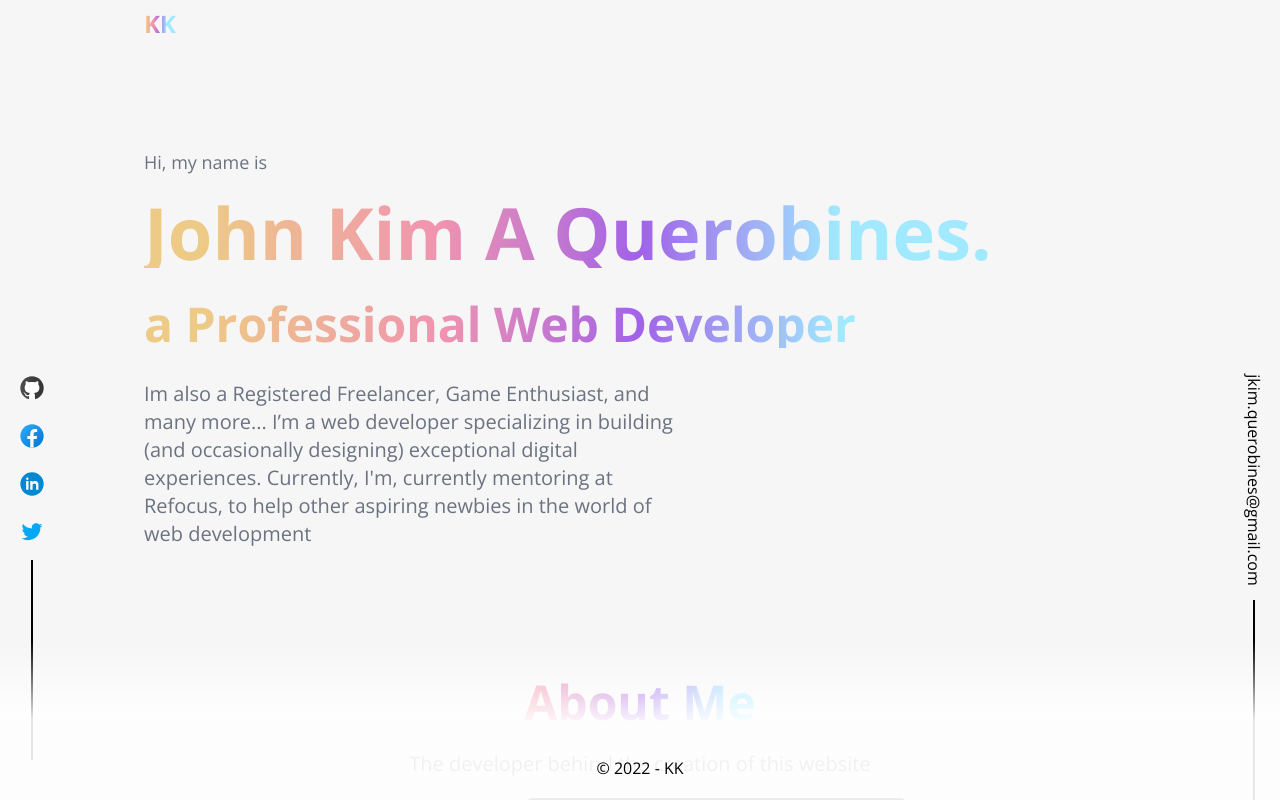
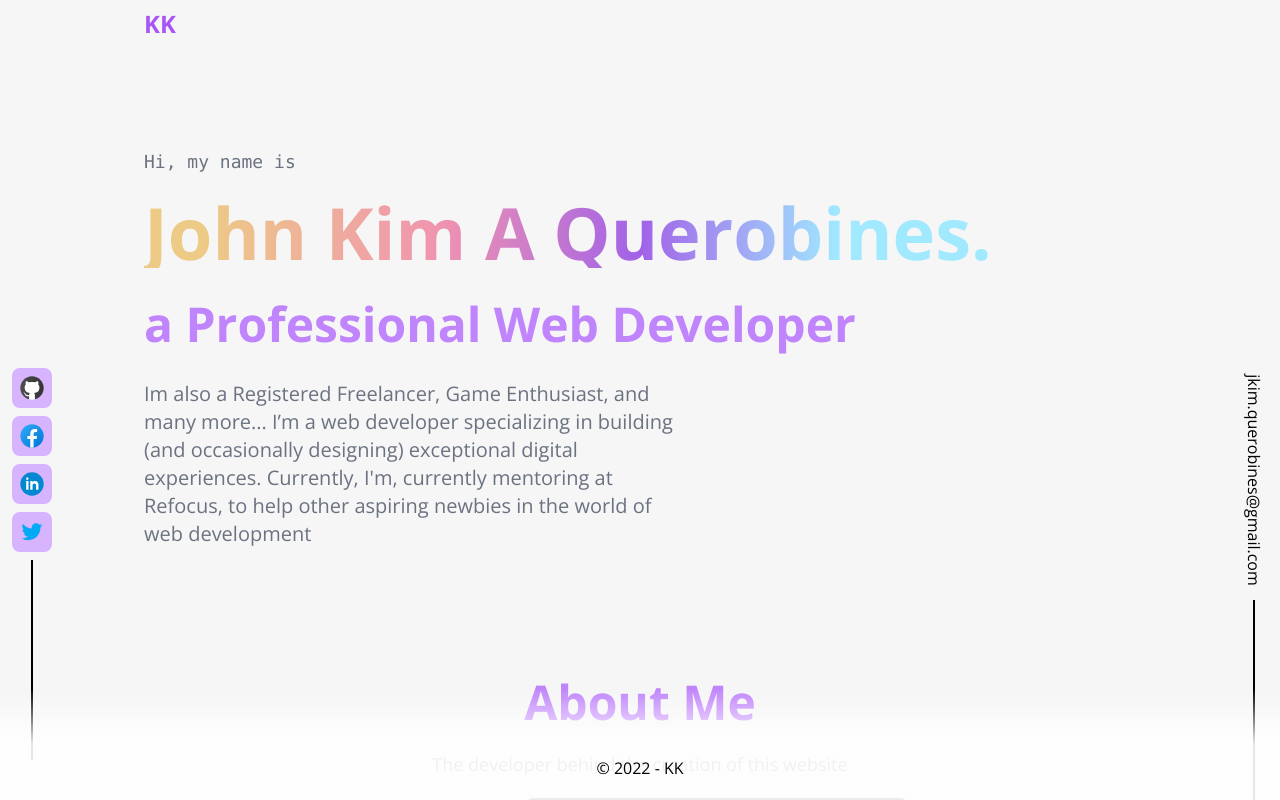
Before and after one commit to Kerubi-5/thekims-portfolio, a Next.js app: page / in a window 1280 px wide. Shown: the top 800 px of the page. Built offline with nearby package versions, Linux system fonts and the light colour scheme.

Commit message:
adds darkmode

```diff
--- a/components/common/Footer.tsx
+++ b/components/common/Footer.tsx
@@ -21,8 +21,21 @@ const Footer = () => {
             hsla(255, 100%, 100%, 0.9) 50%
           );
           width: 100%;
-          height: 10rem;
+          height: 7rem;
           z-index: -1;
+        }
+
+        @media (prefers-color-scheme: dark) {
+          footer::after {
+            background-image: linear-gradient(
+              180deg,
+              hsla(222.222, 47%, 11%, 0),
+              hsla(222.222, 47%, 11%, 1) 50%
+            );
+          }
+          footer p {
+            color: white;
+          }
         }
       `}</style>
     </footer>
--- a/components/common/Layout.tsx
+++ b/components/common/Layout.tsx
@@ -2,7 +2,15 @@ import Footer from "./Footer";
 import Navbar from "./Navbar";
 import { Github, Facebook, LinkedIn, Twitter } from "components/icons";
 import ScrollToTop from "components/ui/ScrollToTop";
+import { Open_Sans } from "next/font/google";
 
+const openSans = Open_Sans({
+  weight: ["400", "500", "700"],
+  style: ["normal"],
+  fallback: ["sans-serif"],
+  display: "swap",
+  subsets: ["latin"],
+});
 interface ILayout {
   children: React.ReactNode;
 }
@@ -34,7 +42,7 @@ const Layout = ({ children }: ILayout) => {
   const renderSocialLinks = () =>
     socialLinks.map((item) => (
       <a
-        className="flex justify-center items-center p-1 hover:bg-blue-500  hover:-translate-y-1 transition  w-10 h-10 rounded-lg"
+        className="flex justify-center items-center p-1 bg-purple-300 hover:bg-purple-500  hover:-translate-y-1 transition  w-10 h-10 rounded-lg"
         href={item.url}
         key={item.name}
         aria-label={item.name + " link"}
@@ -44,7 +52,7 @@ const Layout = ({ children }: ILayout) => {
     ));
 
   return (
-    <>
+    <div className={`${openSans.className} bg-[#f6f6f6] dark:bg-slate-900`}>
       <Navbar />
       <main className="max-w-7xl p-5 mx-auto min-h-screen">
         <aside className="md:flex flex-col gap-2 fixed left-3 bottom-10 side hidden">
@@ -75,7 +83,7 @@ const Layout = ({ children }: ILayout) => {
           background-color: black;
         }
       `}</style>
-    </>
+    </div>
   );
 };
 
--- a/components/common/Navbar.tsx
+++ b/components/common/Navbar.tsx
@@ -16,7 +16,12 @@ const Navbar = () => {
   const NavItem = ({ label, href }: INavItem) => {
     return (
       <li>
-        <Link href={href} className={`${isActive(href) ? "text-red-500" : ""}`}>
+        <Link
+          href={href}
+          className={`${
+            isActive(href) ? "dark:text-purple-500 text-purple-500" : ""
+          } dark:text-white hover:text-purple-500 transition-colors`}
+        >
           {label}
         </Link>
       </li>
@@ -26,12 +31,8 @@ const Navbar = () => {
   return (
     <nav className="py-2">
       <Container className="flex justify-between items-center">
-        <Link
-          href="/"
-          className="text-2xl font-bold primary-gradient bg-clip-text text-transparent">
-
-            KK
-
+        <Link href="/" className="text-2xl font-bold text-purple-500">
+          KK
         </Link>
         <button
           className="navbar-toggler"
--- a/components/ui/ScrollToTop.tsx
+++ b/components/ui/ScrollToTop.tsx
@@ -26,7 +26,7 @@ const ScrollToTop = () => {
 
   return (
     <button
-      className={`bottom-5 right-14 p-4 z-10 rounded-full shadow-xl bg-blue-400 hover:bg-blue-600 text-white hover:scale-105 transition-all ${
+      className={`bottom-5 right-14 p-4 z-10 rounded-full shadow-xl bg-purple-400 hover:bg-purple-600 text-white hover:scale-105 transition-all ${
         isVisible ? "fixed" : "hidden"
       }`}
       onClick={scrollToTop}
--- a/pages/index.tsx
+++ b/pages/index.tsx
@@ -1,14 +1,6 @@
 import { Layout } from "components/common";
-import { ExternalLink } from "components/icons";
-import { Card } from "components/post";
-import Link from "next/link";
 import { ReactNode } from "react";
 import { Container } from "components/ui";
-type ServiceCard = {
-  title: string;
-  description: string;
-  url: string;
-};
 
 type Section = {
   title: string;
@@ -17,30 +9,14 @@ type Section = {
 };
 
 const Home = () => {
-  const ServicesCard = ({ title, description, url }: ServiceCard) => {
-    return (
-      <article className="py-5 px-10 bg-gray-200 text-center rounded-lg flex flex-col justify-between">
-        <h3 className="text-3xl font-medium mb-3">{title}</h3>
-        <p>{description}</p>
-        <Link
-          href={url}
-          className="flex gap-2 justify-center p-3 bg-blue-500 hover:bg-blue-600 transition-colors text-white rounded-lg mt-5"
-        >
-          Click to learn more
-          <ExternalLink width="20px" height="20px" fill="white" />
-        </Link>
-      </article>
-    );
-  };
-
   const Section = ({ title, description, children }: Section) => {
     return (
       <section className="flex flex-col justify-center items-center mb-10 lg:mt-5">
         <div className="py-5 text-center">
-          <h2 className="text-5xl bg-clip-text text-transparent primary-gradient font-bold mb-6">
+          <h2 className="text-5xl text-purple-400 hover:text-gradient font-bold mb-6">
             {title}
           </h2>
-          <p className="text-xl text-gray-500">{description}</p>
+          <p className="text-lg text-gray-500">{description}</p>
         </div>
         {children}
       </section>
@@ -51,11 +27,11 @@ const Home = () => {
     <Container>
       <header>
         <div className="py-10 lg:pb-[90px] lg:pt-[80px]">
-          <p className="text-lg text-gray-500 mb-5">Hi, my name is</p>
-          <h1 className="text-5xl lg:text-7xl bg-clip-text text-transparent primary-gradient font-bold mb-5 lg:mb-8">
+          <p className="text-lg text-gray-500 mb-5 font-mono">Hi, my name is</p>
+          <h1 className="text-5xl lg:text-7xl text-gradient  font-bold mb-5 lg:mb-8 font-">
             John Kim A Querobines.
           </h1>
-          <h2 className="text-3xl lg:text-5xl bg-clip-text text-transparent primary-gradient font-bold mb-5 lg:mb-8">
+          <h2 className="text-3xl lg:text-5xl text-purple-400 hover:text-gradient font-bold mb-5 lg:mb-8">
             a Professional Web Developer
           </h2>
           <p className="text-xl text-gray-500 max-w-[540px]">
@@ -74,7 +50,7 @@ const Home = () => {
         <div className="relative overflow-hidden h-full w-full">
           <ThinkingSVG />
         </div>
-        <p className="prose lg:prose-xl my-10">
+        <p className="prose lg:prose-xl md:my-5 lg:my-10 dark:text-zinc-400">
           Hi my name is John Kim, and I use Kim as a nickname. I am a fullstack
           web developer but mainly a front end developer. I am passionate about
           video games, especially crpg games. I am collecting video games in a
--- a/styles/globals.css
+++ b/styles/globals.css
@@ -1,21 +1,10 @@
-@import url("https://fonts.googleapis.com/css2?family=Open+Sans:wght@400;500;700&display=swap");
-
 @tailwind base;
 @tailwind components;
 @tailwind utilities;
 
-@layer base {
-  html {
-    font-family: "Open Sans", sans-serif;
-  }
-
-  body {
-    font-size: 16px;
-    background-color: #f6f6f6;
-  }
-
-  body.dark {
-    @apply bg-slate-800;
+@layer components {
+  .text-gradient {
+    @apply bg-clip-text text-transparent primary-gradient transition-colors;
   }
 }
 
--- a/tailwind.config.js
+++ b/tailwind.config.js
@@ -1,5 +1,6 @@
 /** @type {import('tailwindcss').Config} */
 module.exports = {
+  darkMode: "media",
   content: [
     "./pages/**/*.{js,ts,jsx,tsx}",
     "./components/**/*.{js,ts,jsx,tsx}",
```
